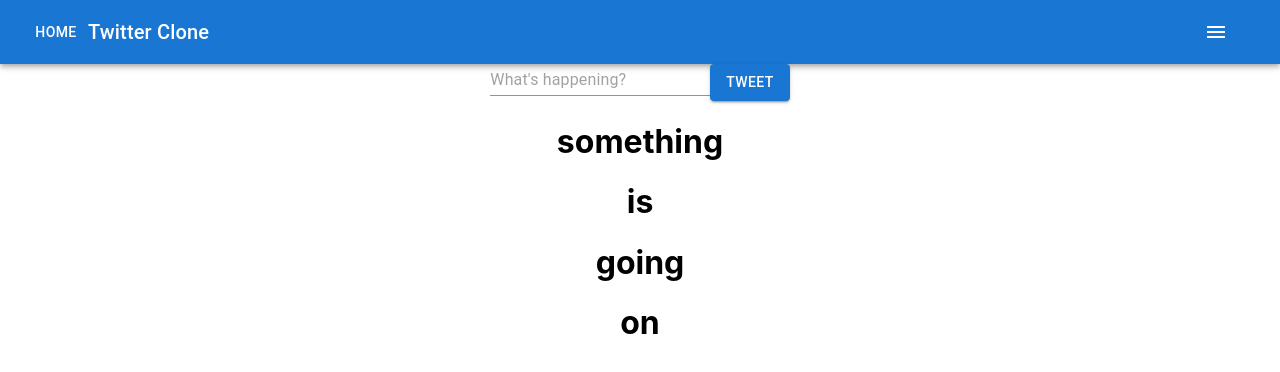
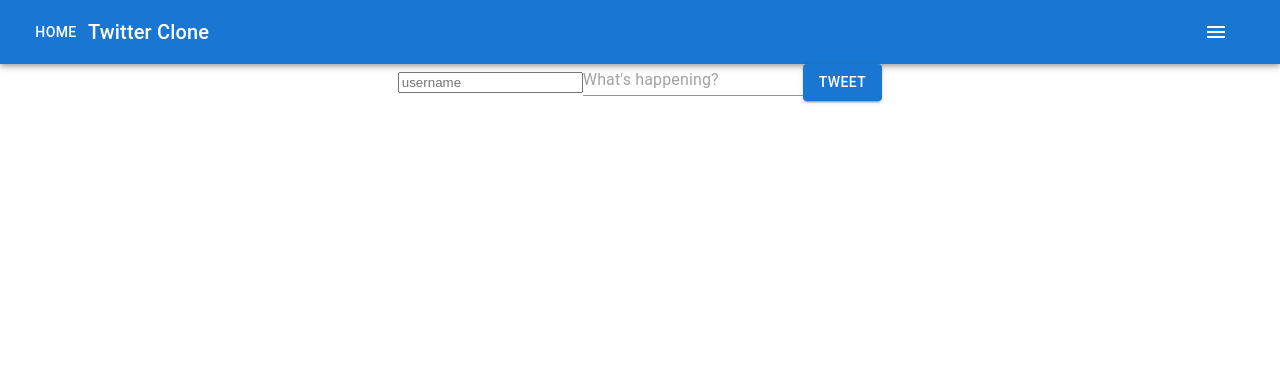
Before and after one commit to dpkerins/Twitter-Clone, a React (Create React App) app: page / in a window 1280 px wide. Shown: the top 372 px of the page. Built offline with nearby package versions, Linux system fonts and the light colour scheme.

Commit message:
adding date and user to new tweets

```diff
--- a/src/App.js
+++ b/src/App.js
@@ -4,7 +4,7 @@
 import { useState } from 'react';
 
 function App() {
-  const [tweetList, setTweetList] = useState(['something', 'is', 'going', 'on']);
+  const [tweetList, setTweetList] = useState([]);
 
   return (
     <div className="App">
--- a/src/Tweet.js
+++ b/src/Tweet.js
@@ -2,7 +2,9 @@
 
   return (
     <div>
-      <h1>{props.tweet}</h1>
+      <span>{props.tweet.user} </span>
+      <strong><span>{props.tweet.content}</span></strong>
+      <span>{props.tweet.date} </span>
     </div>
   )
 }
--- a/src/newTweet.js
+++ b/src/newTweet.js
@@ -6,16 +6,24 @@
 
   const createTweetObject = (event) => {
     event.preventDefault();
+    const tweetUser = event.target.username.value;
     const tweetContent = event.target.tweetField.value;
+    const tweetDate = new Date;
+    const newTweet = {
+      user: tweetUser,
+      content: tweetContent,
+      date: tweetDate
+    }
     if (tweetContent !== '') {
-      setTweetList([tweetContent].concat(tweetList));
+      setTweetList([newTweet].concat(tweetList));
       event.target.tweetField.value = '';
     }
     console.log(props.tweetList);
   }
 
   return (
-    <form onSubmit = {createTweetObject}>
+    <form onSubmit={createTweetObject}>
+      <input type="text" placeholder="username" name="username"></input>
       <TextField id="standard-basic" variant="standard" name="tweetField" placeholder="What's happening?" />
       <Button type="submit" variant="contained" name="tweetButton">Tweet</Button>
     </form>
```
